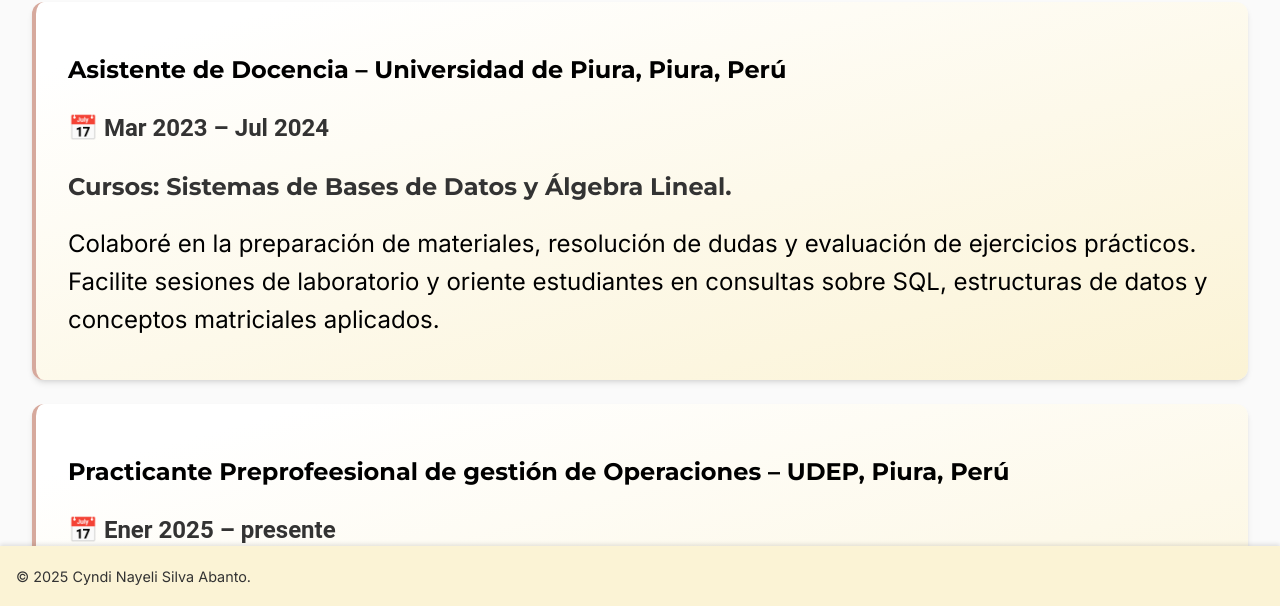
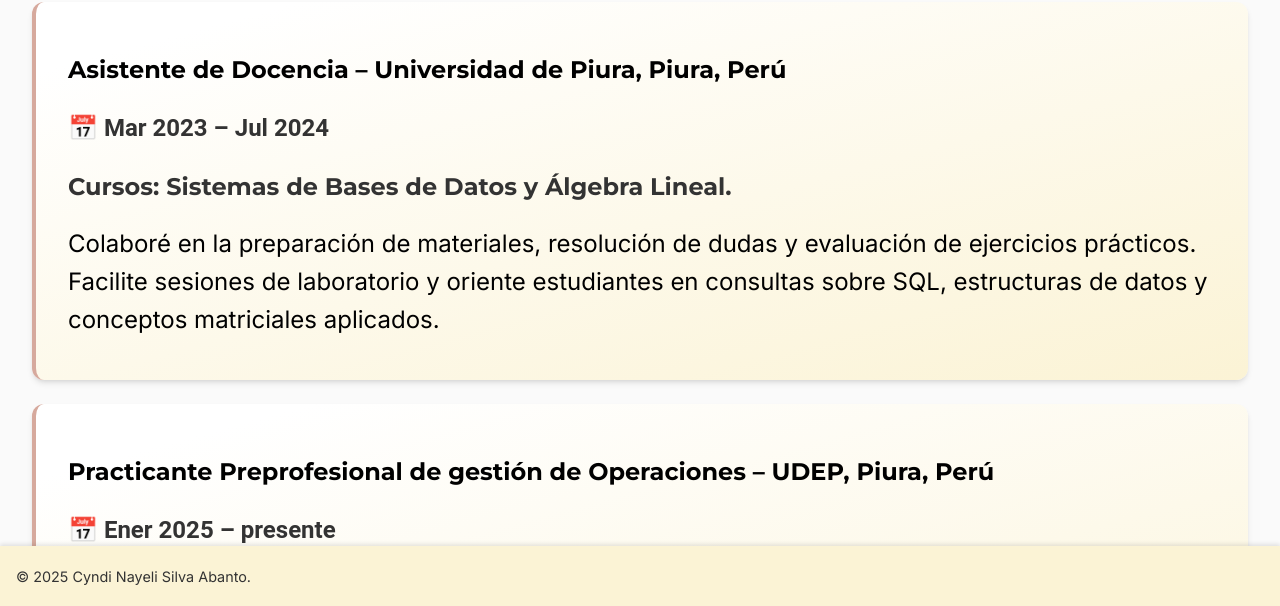
Before and after one commit to NayeliSilva2322/cv-2025, a plain HTML site: page experiencia-y-proyectos.html in a window 1280 px wide. Shown: the part 194-800 px from the top of the page. Drawn offline with Linux system fonts and the light colour scheme.

Commit message:
Update experiencia-y-proyectos.html

```diff
--- a/experiencia-y-proyectos.html
+++ b/experiencia-y-proyectos.html
@@ -37,7 +37,7 @@
            estructuras de datos y conceptos matriciales aplicados.</p>
       </article>
       <article class="experiencia">
-        <h2>Practicante Preprofeesional de gestión de Operaciones – UDEP, Piura, Perú</h2>
+        <h2>Practicante Preprofesional de gestión de Operaciones – UDEP, Piura, Perú</h2>
         <p class="fecha"><span aria-label="Calendario" role="img">📅</span> Ener 2025 – presente</p>
         <h3> Asistente de docencia dirección de proyectos</h3>
        <p>Apoyo en la aplicación y guía de proyectos de
```
